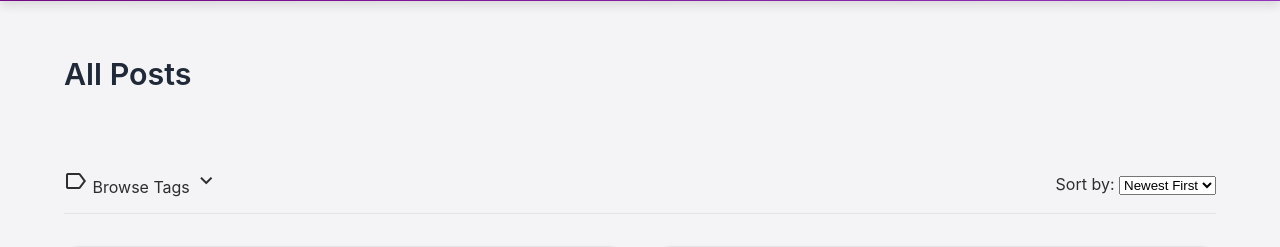
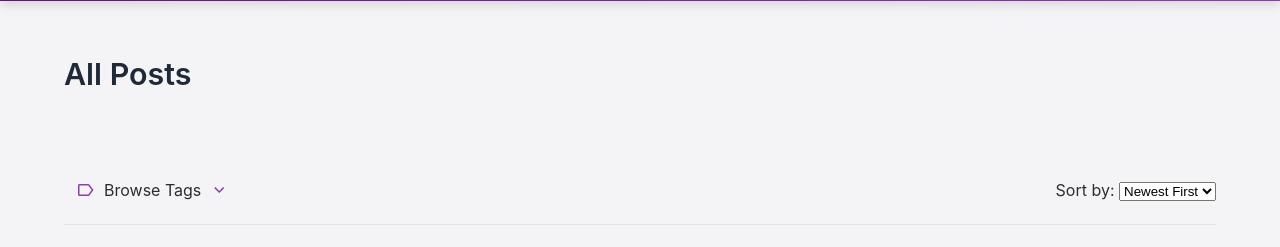
Before and after one commit to Clockert/personal-blog, a Flask app: page /blog in a window 1280 px wide. Shown: the part 127-374 px from the top of the page. Run offline with Flask 3, Linux system fonts and the light colour scheme; data comes from the database, SQL or seed files in the repository.

Commit message:
missing CSS after AI organizing

```diff
--- a/static/style.css
+++ b/static/style.css
@@ -502,6 +502,47 @@ a.tag {
   flex-wrap: wrap;
   gap: 1rem;
   border-bottom: 1px solid var(--color-card-border);
+}
+
+.tags-section {
+  flex: 1;
+  min-width: 200px;
+}
+
+.tags-toggle-inline {
+  display: flex;
+  align-items: center;
+  gap: 0.5rem;
+  cursor: pointer;
+  padding: 0.5rem 0.75rem;
+  border-radius: var(--radius-md);
+  transition: background 0.2s ease;
+  user-select: none;
+}
+
+.tags-toggle-inline:hover {
+  background: rgba(138, 62, 170, 0.05);
+}
+
+.tags-toggle-inline .material-symbols-outlined {
+  font-size: 1.25rem;
+  color: var(--color-accent);
+}
+
+.tags-toggle-inline .chevron {
+  transition: transform 0.3s ease;
+}
+
+.tags-toggle-inline .chevron.rotated {
+  transform: rotate(180deg);
+}
+
+.tags-list-inline {
+  display: flex;
+  flex-wrap: wrap;
+  gap: 0.5rem;
+  padding: 1rem 0.75rem;
+  margin-top: 0.5rem;
 }
 
 /* ===========================
```
